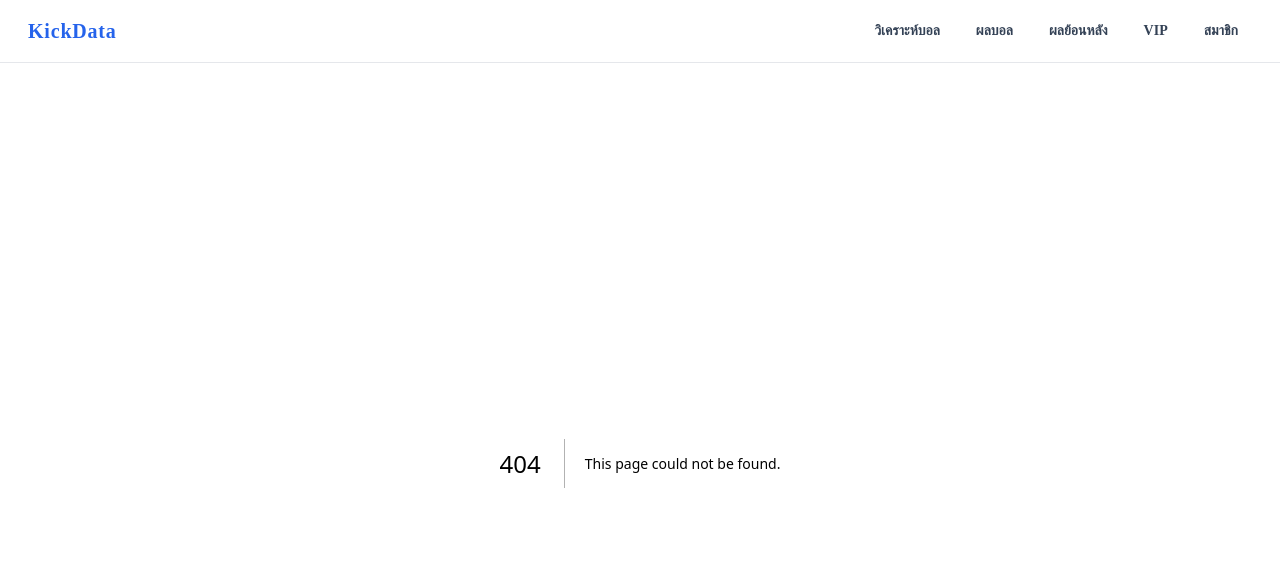
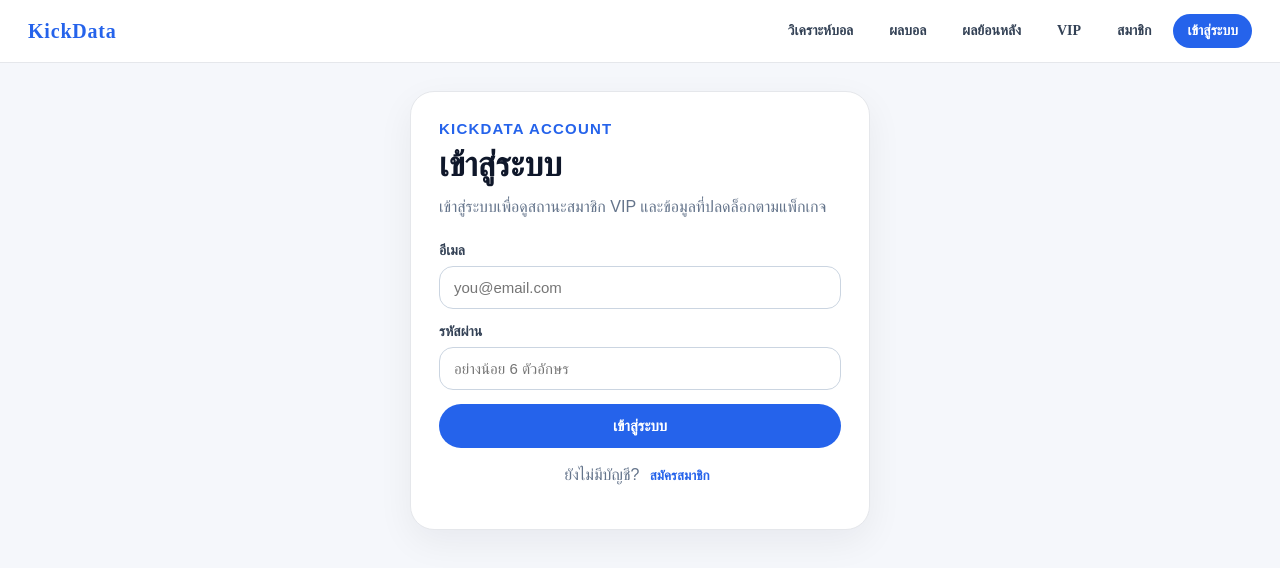
Before and after one commit to kickdata33/kickdata-web, a Next.js app: page /login in a window 1280 px wide. Before the commit this address had no page. Shown: the top 568 px of the page. Built offline with nearby package versions, Linux system fonts and the light colour scheme.

Commit message:
Add Firebase email login page

```diff
--- a/app/components/MainNav.tsx
+++ b/app/components/MainNav.tsx
@@ -24,6 +24,10 @@
   {
     label: "สมาชิก",
     href: "/member",
+  },
+  {
+    label: "เข้าสู่ระบบ",
+    href: "/login",
   },
 ];
 
--- /dev/null
+++ b/app/lib/firebase.ts
@@ -0,0 +1,15 @@
+import { initializeApp, getApps } from "firebase/app";
+import { getAuth } from "firebase/auth";
+
+const firebaseConfig = {
+  apiKey: process.env.NEXT_PUBLIC_FIREBASE_API_KEY,
+  authDomain: process.env.NEXT_PUBLIC_FIREBASE_AUTH_DOMAIN,
+  projectId: process.env.NEXT_PUBLIC_FIREBASE_PROJECT_ID,
+  storageBucket: process.env.NEXT_PUBLIC_FIREBASE_STORAGE_BUCKET,
+  messagingSenderId: process.env.NEXT_PUBLIC_FIREBASE_MESSAGING_SENDER_ID,
+  appId: process.env.NEXT_PUBLIC_FIREBASE_APP_ID,
+};
+
+const app = getApps().length ? getApps()[0] : initializeApp(firebaseConfig);
+
+export const auth = getAuth(app);
--- /dev/null
+++ b/app/login/page.module.css
@@ -0,0 +1,108 @@
+.page {
+  min-height: 100vh;
+  background: #f5f7fb;
+  color: #111827;
+  padding: 28px;
+  display: flex;
+  justify-content: center;
+  align-items: flex-start;
+  font-family: Arial, Helvetica, sans-serif;
+}
+
+.card {
+  width: 100%;
+  max-width: 460px;
+  background: white;
+  border: 1px solid #e5e7eb;
+  border-radius: 24px;
+  padding: 28px;
+  box-shadow: 0 12px 36px rgba(15, 23, 42, 0.06);
+}
+
+.brand {
+  margin: 0 0 8px;
+  color: #2563eb;
+  font-size: 15px;
+  font-weight: 900;
+  letter-spacing: 0.08em;
+  text-transform: uppercase;
+}
+
+.card h1 {
+  margin: 0;
+  color: #0f172a;
+  font-size: 34px;
+}
+
+.sub {
+  margin: 10px 0 22px;
+  color: #64748b;
+  line-height: 1.55;
+}
+
+.form {
+  display: grid;
+  gap: 14px;
+}
+
+.form label {
+  display: grid;
+  gap: 7px;
+  color: #334155;
+  font-size: 14px;
+  font-weight: 900;
+}
+
+.form input {
+  border: 1px solid #cbd5e1;
+  border-radius: 14px;
+  padding: 12px 14px;
+  font-size: 15px;
+  color: #0f172a;
+  outline: none;
+}
+
+.form input:focus {
+  border-color: #2563eb;
+  box-shadow: 0 0 0 3px rgba(37, 99, 235, 0.12);
+}
+
+.form button {
+  border: none;
+  background: #2563eb;
+  color: white;
+  border-radius: 999px;
+  padding: 13px 18px;
+  font-size: 15px;
+  font-weight: 900;
+  cursor: pointer;
+}
+
+.form button:disabled {
+  opacity: 0.6;
+  cursor: not-allowed;
+}
+
+.error {
+  background: #fef2f2;
+  border: 1px solid #fecaca;
+  color: #b91c1c;
+  border-radius: 14px;
+  padding: 12px;
+  font-size: 14px;
+  font-weight: 800;
+}
+
+.switchBox {
+  margin-top: 18px;
+  text-align: center;
+  color: #64748b;
+}
+
+.switchBox button {
+  border: none;
+  background: transparent;
+  color: #2563eb;
+  font-weight: 900;
+  cursor: pointer;
+}
--- /dev/null
+++ b/app/login/page.tsx
@@ -0,0 +1,112 @@
+"use client";
+
+import { useState } from "react";
+import { useRouter } from "next/navigation";
+import {
+  createUserWithEmailAndPassword,
+  signInWithEmailAndPassword,
+} from "firebase/auth";
+import { auth } from "../lib/firebase";
+import styles from "./page.module.css";
+
+export default function LoginPage() {
+  const router = useRouter();
+
+  const [mode, setMode] = useState<"login" | "register">("login");
+  const [email, setEmail] = useState("");
+  const [password, setPassword] = useState("");
+
+  const [loading, setLoading] = useState(false);
+  const [error, setError] = useState("");
+
+  async function handleSubmit(e: React.FormEvent) {
+    e.preventDefault();
+
+    setLoading(true);
+    setError("");
+
+    try {
+      if (mode === "register") {
+        await createUserWithEmailAndPassword(auth, email, password);
+      } else {
+        await signInWithEmailAndPassword(auth, email, password);
+      }
+
+      router.push("/member");
+    } catch (err: any) {
+      if (err.code === "auth/email-already-in-use") {
+        setError("อีเมลนี้ถูกใช้งานแล้ว");
+      } else if (err.code === "auth/invalid-credential") {
+        setError("อีเมลหรือรหัสผ่านไม่ถูกต้อง");
+      } else if (err.code === "auth/weak-password") {
+        setError("รหัสผ่านต้องมีอย่างน้อย 6 ตัวอักษร");
+      } else {
+        setError("เข้าสู่ระบบไม่สำเร็จ กรุณาลองใหม่");
+      }
+    } finally {
+      setLoading(false);
+    }
+  }
+
+  return (
+    <main className={styles.page}>
+      <section className={styles.card}>
+        <p className={styles.brand}>KickData Account</p>
+
+        <h1>{mode === "login" ? "เข้าสู่ระบบ" : "สมัครสมาชิก"}</h1>
+
+        <p className={styles.sub}>
+          เข้าสู่ระบบเพื่อดูสถานะสมาชิก VIP และข้อมูลที่ปลดล็อกตามแพ็กเกจ
+        </p>
+
+        <form onSubmit={handleSubmit} className={styles.form}>
+          <label>
+            อีเมล
+            <input
+              type="email"
+              placeholder="you@email.com"
+              value={email}
+              onChange={(e) => setEmail(e.target.value)}
+              required
+            />
+          </label>
+
+          <label>
+            รหัสผ่าน
+            <input
+              type="password"
+              placeholder="อย่างน้อย 6 ตัวอักษร"
+              value={password}
+              onChange={(e) => setPassword(e.target.value)}
+              required
+            />
+          </label>
+
+          {error && <div className={styles.error}>{error}</div>}
+
+          <button type="submit" disabled={loading}>
+            {loading
+              ? "กำลังดำเนินการ..."
+              : mode === "login"
+              ? "เข้าสู่ระบบ"
+              : "สมัครสมาชิก"}
+          </button>
+        </form>
+
+        <div className={styles.switchBox}>
+          {mode === "login" ? (
+            <p>
+              ยังไม่มีบัญชี?{" "}
+              <button onClick={() => setMode("register")}>สมัครสมาชิก</button>
+            </p>
+          ) : (
+            <p>
+              มีบัญชีแล้ว?{" "}
+              <button onClick={() => setMode("login")}>เข้าสู่ระบบ</button>
+            </p>
+          )}
+        </div>
+      </section>
+    </main>
+  );
+}
--- a/package.json
+++ b/package.json
@@ -9,6 +9,7 @@
     "lint": "eslint ."
   },
   "dependencies": {
+    "firebase": "^12.14.0",
     "next": "^16.2.6",
     "react": "^19.2.6",
     "react-dom": "^19.2.6"
```
Also changed, not shown: 2 other files (tests, documents, lock files or other folders).
